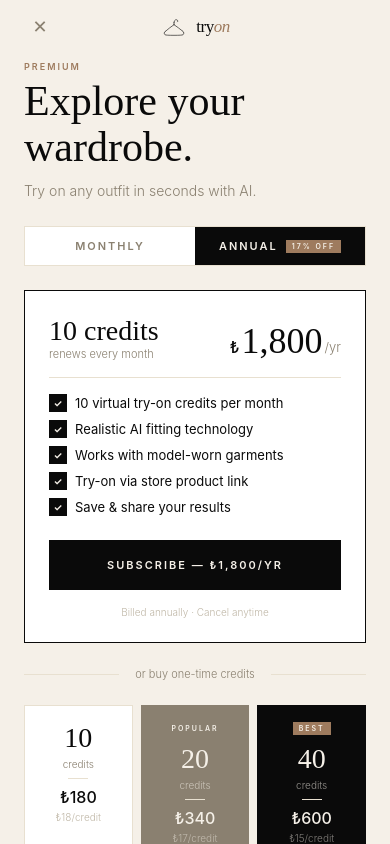
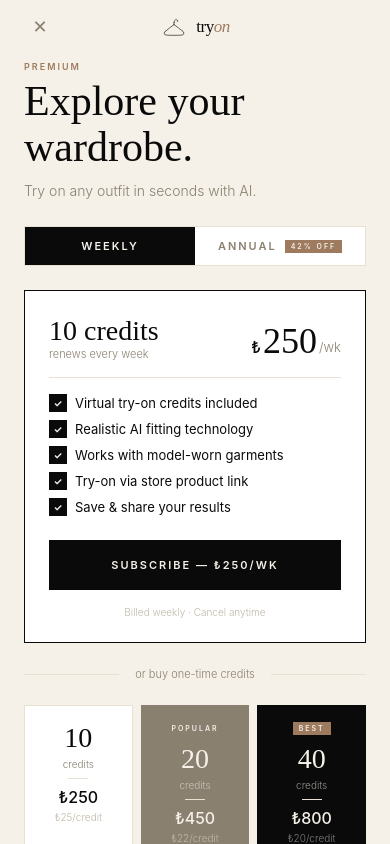
Before and after one commit to goktan1406-juno/tryon-expo, a React Native app: screen /Paywall in a window 390 px wide. Built offline with nearby package versions, Linux system fonts and the light colour scheme.

Commit message:
App Store compliance fixes

```diff
--- a/app.json
+++ b/app.json
@@ -15,6 +15,7 @@
       "supportsTablet": false,
       "bundleIdentifier": "com.tryonai.app",
       "buildNumber": "1",
+      "minimumOsVersion": "15.1",
       "infoPlist": {
         "NSCameraUsageDescription": "Camera access is needed to take your photo for the virtual try-on.",
         "NSPhotoLibraryUsageDescription": "Photo library access is needed to select your photo.",
@@ -30,8 +31,7 @@
       },
       "permissions": [
         "android.permission.CAMERA",
-        "android.permission.READ_MEDIA_IMAGES",
-        "android.permission.RECORD_AUDIO"
+        "android.permission.READ_MEDIA_IMAGES"
       ]
     },
     "plugins": [
--- a/src/hooks/useCredits.js
+++ b/src/hooks/useCredits.js
@@ -38,7 +38,7 @@ export function useCredits() {
   }, [credits]);
 
   const spendCredit = useCallback(async () => {
-    if (credits.count <= 0) throw new Error('Yeterli krediniz yok.');
+    if (credits.count <= 0) throw new Error('Not enough credits.');
     const updated = { ...credits, count: credits.count - 1 };
     await save(updated);
   }, [credits]);
--- a/src/screens/PaywallScreen.js
+++ b/src/screens/PaywallScreen.js
@@ -1,7 +1,7 @@
 import React, { useState } from 'react';
 import {
   View, Text, StyleSheet, TouchableOpacity,
-  ScrollView, StatusBar, Alert, Dimensions,
+  ScrollView, StatusBar, Alert, Dimensions, Linking,
 } from 'react-native';
 import { SafeAreaView } from 'react-native-safe-area-context';
 import { useCredits } from '../hooks/useCredits';
@@ -11,18 +11,18 @@ import Logo from '../components/Logo';
 const { width } = Dimensions.get('window');
 
 const PLANS = {
-  monthly: { label: 'Monthly', price: '180', period: '/mo', credits: 10, saving: null },
-  annual:  { label: 'Annual', price: '1,800', period: '/yr', credits: 10, saving: '17% off' },
+  weekly: { label: 'Weekly', price: '250', period: '/wk', credits: 10, saving: null },
+  annual: { label: 'Annual', price: '2,400', period: '/yr', credits: 10, saving: '42% off' },
 };
 
 const CREDIT_PACKS = [
-  { amount: 10, price: '180', perCredit: '18' },
-  { amount: 20, price: '340', perCredit: '17', popular: true },
-  { amount: 40, price: '600', perCredit: '15', best: true },
+  { amount: 10, price: '250', perCredit: '25' },
+  { amount: 20, price: '450', perCredit: '22', popular: true },
+  { amount: 40, price: '800', perCredit: '20', best: true },
 ];
 
 const FEATURES = [
-  '10 virtual try-on credits per month',
+  'Virtual try-on credits included',
   'Realistic AI fitting technology',
   'Works with model-worn garments',
   'Try-on via store product link',
@@ -32,7 +32,7 @@ const FEATURES = [
 export default function PaywallScreen({ navigation, route }) {
   const returnTo = route?.params?.returnTo || 'Upload';
   const { purchasePlan, purchaseCredits } = useCredits();
-  const [plan, setPlan] = useState('annual');
+  const [plan, setPlan] = useState('weekly');
   const [loading, setLoading] = useState(false);
 
   const handleSubscribe = async () => {
@@ -123,7 +123,9 @@ export default function PaywallScreen({ navigation, route }) {
           <View style={styles.cardTop}>
             <View>
               <Text style={styles.cardCredits}>{selected.credits} credits</Text>
-              <Text style={styles.cardPeriodLabel}>renews every month</Text>
+              <Text style={styles.cardPeriodLabel}>
+            {plan === 'weekly' ? 'renews every week' : 'renews every year'}
+          </Text>
             </View>
             <View style={styles.cardPriceBlock}>
               <Text style={styles.cardCurrency}>₺</Text>
@@ -158,7 +160,7 @@ export default function PaywallScreen({ navigation, route }) {
           <Text style={styles.cardNote}>
             {plan === 'annual'
               ? 'Billed annually · Cancel anytime'
-              : 'Billed monthly · Cancel anytime'}
+              : 'Billed weekly · Cancel anytime'}
           </Text>
         </View>
 
@@ -209,7 +211,12 @@ export default function PaywallScreen({ navigation, route }) {
 
         <Text style={styles.legalNote}>
           Payment is processed through the App Store / Google Play.
-          Subscription automatically renews unless cancelled at least 24 hours before the renewal date.
+          Subscription automatically renews unless cancelled at least 24 hours before the renewal date.{' '}
+          <Text
+            style={[styles.legalNote, { color: colors.copper, textDecorationLine: 'underline' }]}
+            onPress={() => Linking.openURL('https://goktan1406-juno.github.io/tryon-expo/privacy.html')}>
+            Privacy Policy
+          </Text>
         </Text>
 
         <View style={{ height: 40 }} />
```
Also changed, not shown: 1 other file (tests, documents, lock files or other folders).
